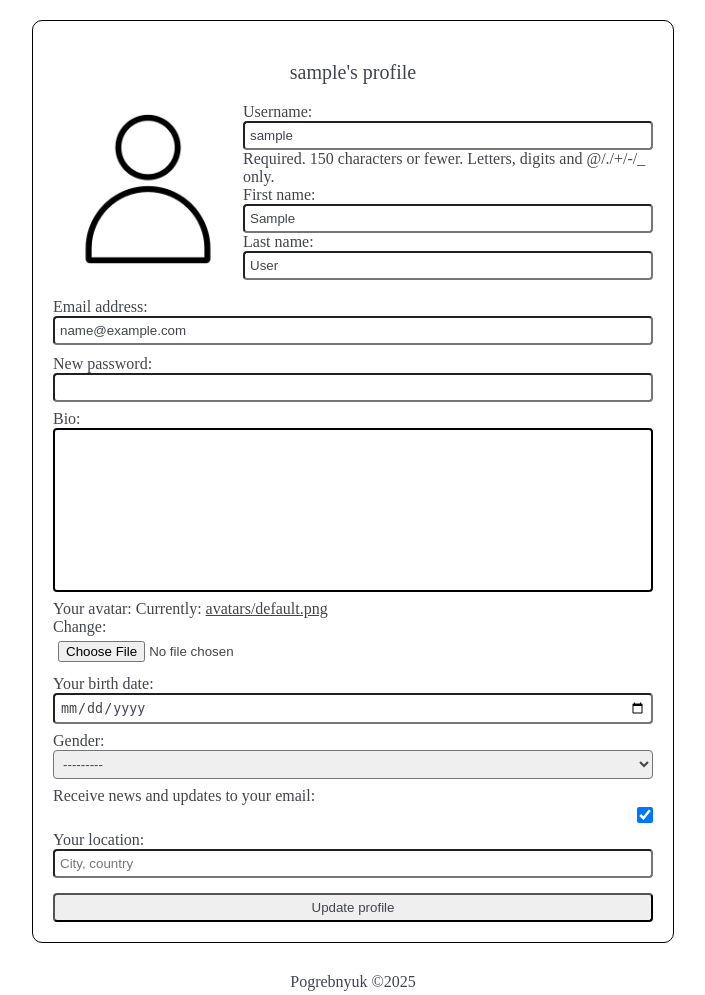
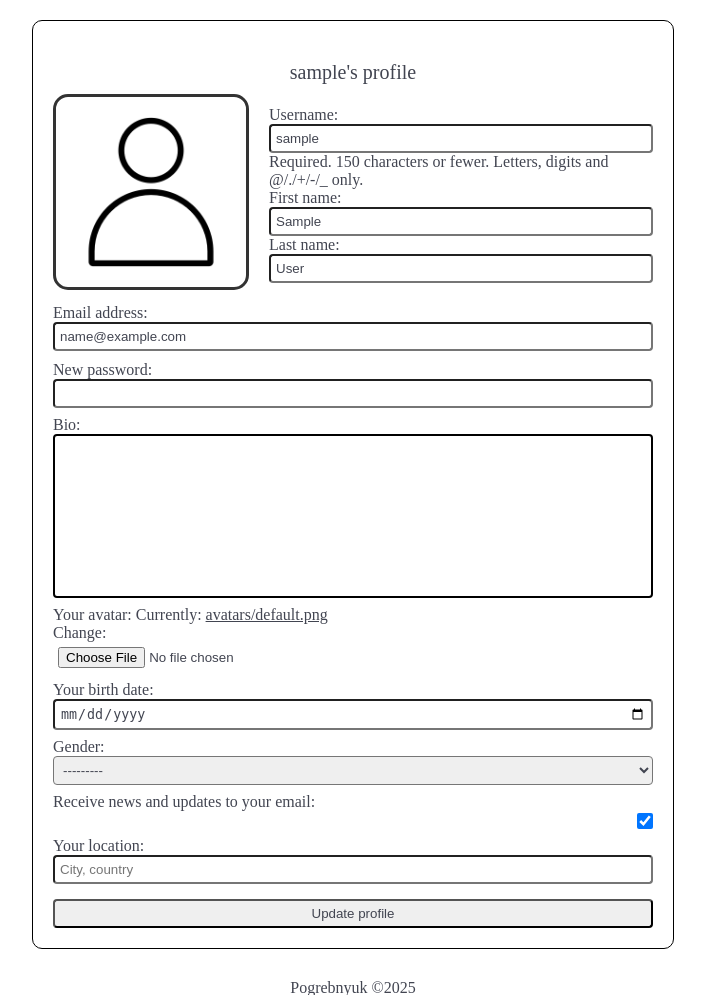
Before and after one commit to NaniGabber/django_project_pogrebnyuk, a Django app: page /accounts/profile/ in a window 1280 px wide. Shown: the part 60-1055 px from the top of the page, without its empty margins (287-992 px from the left). Run offline with Django 5.2, Linux system fonts and the light colour scheme; the visitor is signed in with stand-in values (Sample User, id 1); data comes from the database, SQL or seed files in the repository; data that the repository does not hold is empty.

Commit message:
fix: profile.html css avatar border

```diff
--- a/bazar/static/accounts/css/profile.css
+++ b/bazar/static/accounts/css/profile.css
@@ -8,6 +8,9 @@
 .profile_header .left img{
     width: 190px;
     height:190px;
+    margin-right: 20px;
+    border: 3px solid #333;
+    border-radius: 15px;
 }
 
 .title p{
```
